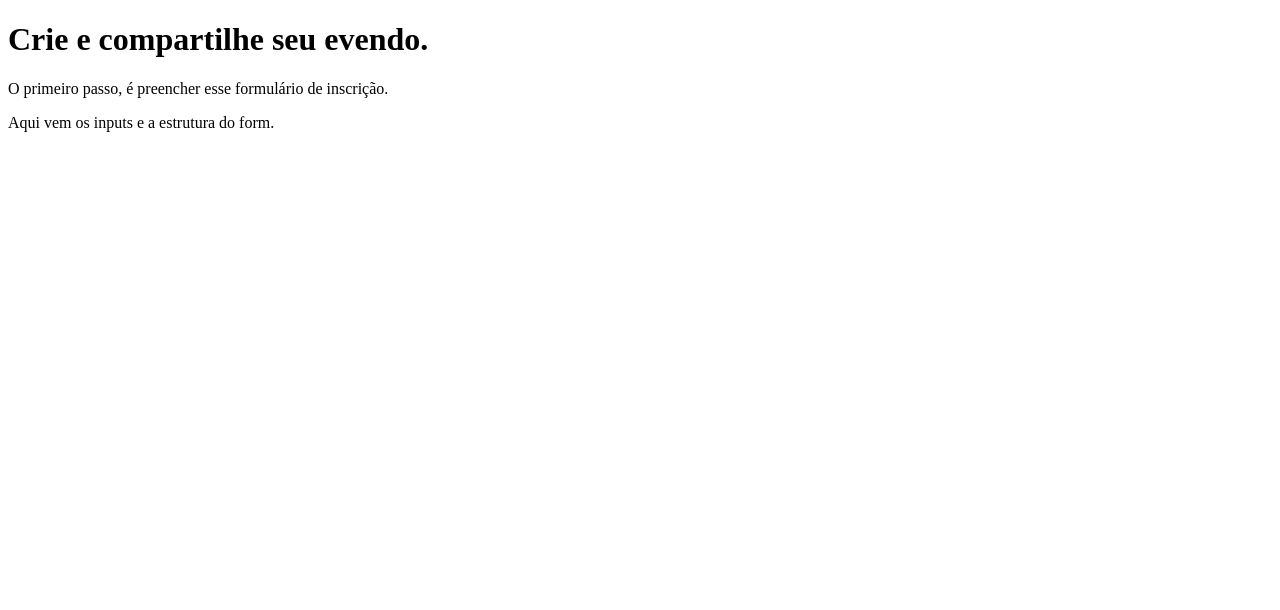
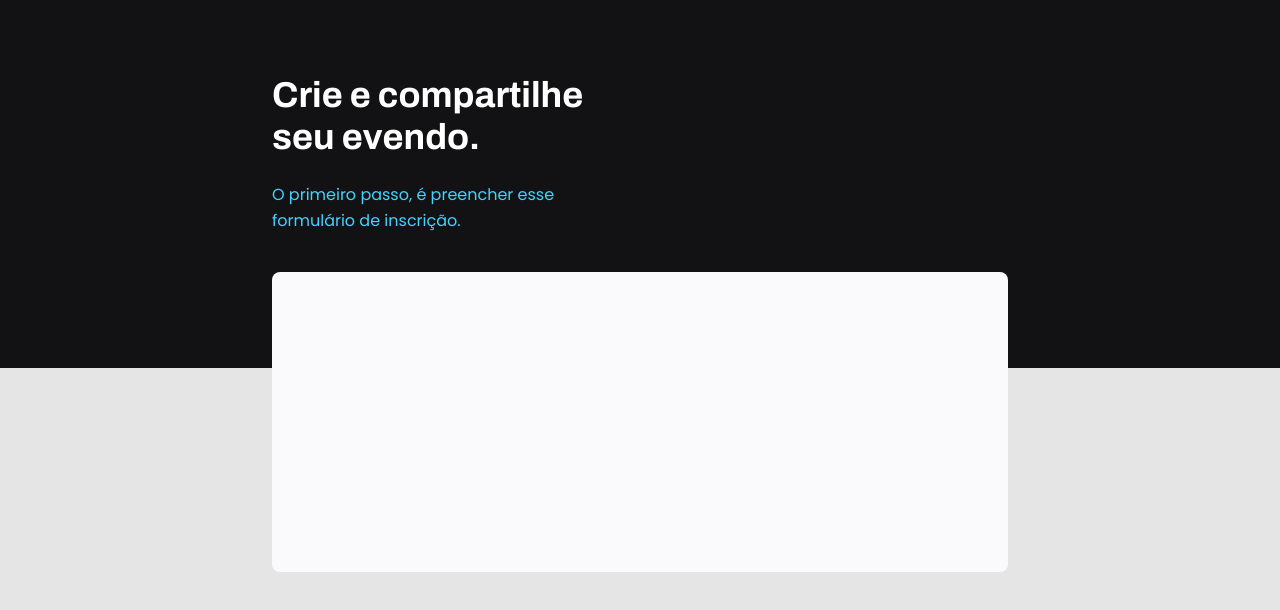
Before and after one commit to KendiFujii/Explorer-Stage-03-Projeto-01, a plain HTML site: page index.html in a window 1280 px wide. Drawn offline with Linux system fonts and the light colour scheme.

Commit message:
Iniciando os estilos da página

```diff
--- a/index.html
+++ b/index.html
@@ -1,22 +1,31 @@
 <!DOCTYPE html>
 <html lang="pt-br">
   <head>
+    <link rel="preconnect" href="https://fonts.googleapis.com" />
+    <link rel="preconnect" href="https://fonts.gstatic.com" crossorigin />
+
     <meta charset="UTF-8" />
 
     <meta name="viewport" content="width=device-width, initial-scale=1.0" />
+    <link
+      href="https://fonts.googleapis.com/css2?family=Archivo:wght@600;700&family=Poppins&display=swap"
+      rel="stylesheet"
+    />
+    <link rel="stylesheet" href="style.css" />
 
     <title>Crie e compartilhe seu evendo</title>
   </head>
   <body>
-    <head>
-      <h1>Crie e compartilhe seu evendo.</h1>
+    <div class="page">
+      <header>
+        <h1>Crie e compartilhe seu evendo.</h1>
 
-      <p>O primeiro passo, é preencher esse formulário de inscrição.</p>
-    </head>
+        <p>O primeiro passo, é preencher esse formulário de inscrição.</p>
+      </header>
 
-    <form>
+      <form>
 
-        Aqui vem os inputs e a estrutura do form.
-    </form>
+      </form>
+    </div>
   </body>
 </html>
--- a/style.css
+++ b/style.css
@@ -0,0 +1,51 @@
+
+body {
+    font-family: 'Poppins', sans-serif;
+    background: #E5E5E5;
+}
+
+/*pseudo-class*/
+body::before {
+    content: '';
+    width: 100%;
+    height: 368px;
+
+    position: absolute;
+    top: 0;
+    left: 0;
+    z-index: -1;
+    background: #121214;
+}
+
+.page {
+    width: 736px;
+    margin: 0 auto;
+}
+
+header{
+    width: 319px;
+
+    margin-top: 74px;
+}
+
+header h1 {
+    font-family: 'Archivo', sans-serif;
+    font-weight: bold;
+    font-size: 36px;
+    line-height: 42px;
+    color: white
+}
+
+header p {
+    font-size: 16px;
+    line-height: 26px;
+
+    color: #42D3FF;
+}
+
+form {
+    margin-top: 38px;
+    background: #FAFAFC;
+    border-radius: 8px;
+    min-height: 300px;
+}
```
